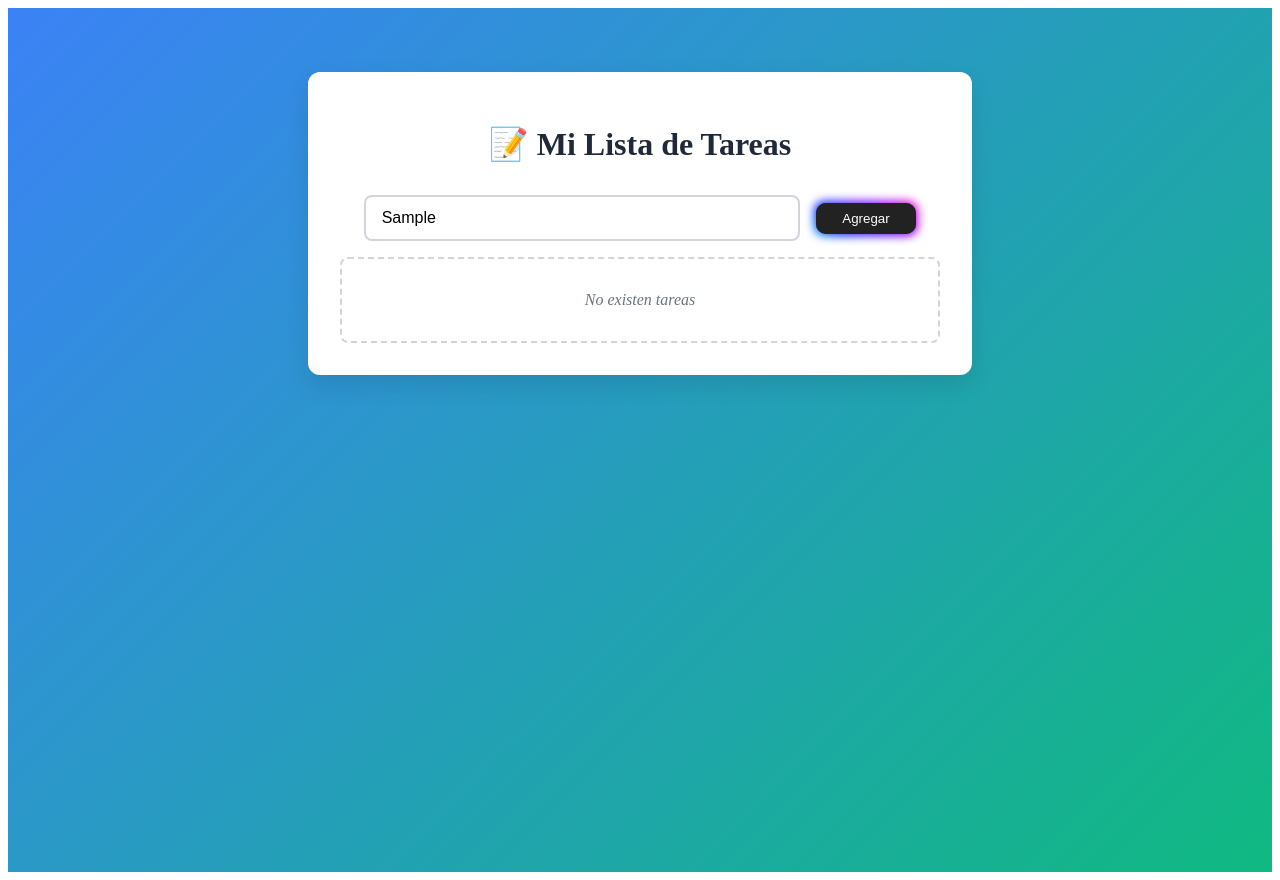
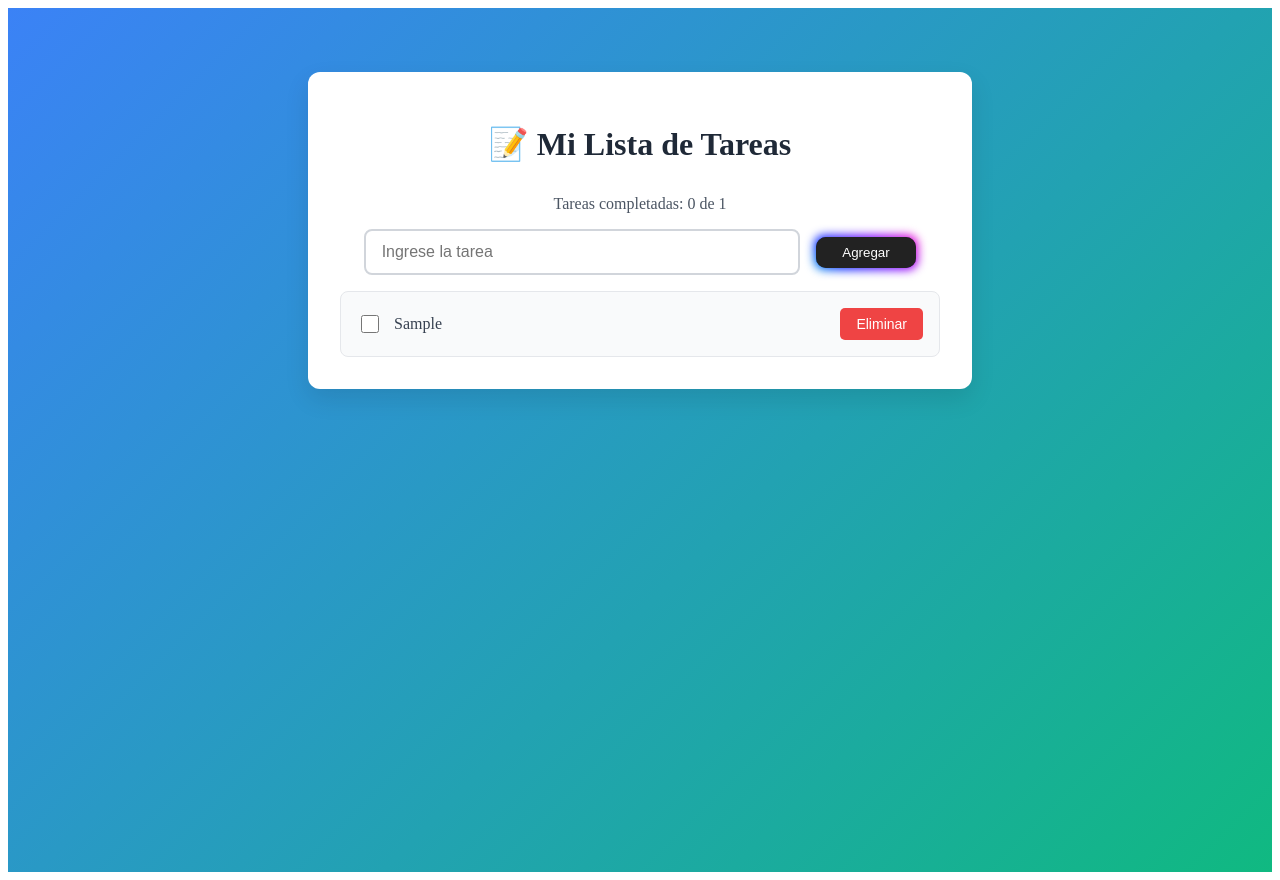
Before and after one commit to JeaustinCfwd/Todo-list-React, a React (Vite) app in the folder todo-list/: page / in a window 1280 px wide. Both pictures are taken after typing "Sample" into the empty fields and a click on the button "Agregar". Built offline with nearby package versions, Linux system fonts and the light colour scheme.

Commit message:
cambios en los jsx

```diff
--- a/todo-list/src/components/InputTarea.jsx
+++ b/todo-list/src/components/InputTarea.jsx
@@ -1,12 +1,43 @@
-import React from 'react'
+import React, { useState } from 'react'
 
-const InputTarea = () => {
+const InputTarea = ({ onAddTask, showAlert }) => {
+  const [input, setInput] = useState("");
+
+  const addTodo = () => {
+    if (input.trim() !== "") {
+      const newTask = {
+        id: Date.now(),
+        text: input,
+        completed: false
+      };
+      onAddTask(newTask);
+      setInput("");
+    } else {
+      showAlert("Por favor ingresa una tarea válida");
+    }
+  };
+
+  const handleKeyPress = (e) => {
+    if (e.key === 'Enter') {
+      addTodo();
+    }
+  };
+
   return (
     <div className='form-group'>
-      <input className='input-form' type="text" placeholder='Ingrese la tarea'/>
-      <button className='button-form'>Agregar</button>
+      <input
+        value={input}
+        onChange={e => setInput(e.target.value)}
+        onKeyPress={handleKeyPress}
+        className='input-form'
+        type="text"
+        placeholder='Ingrese la tarea'
+      />
+      <button onClick={addTodo} className='button-form'>
+        Agregar
+      </button>
     </div>
-  )
+  );
 }
 
 export default InputTarea
--- a/todo-list/src/components/Tarea.jsx
+++ b/todo-list/src/components/Tarea.jsx
@@ -1,13 +1,27 @@
 import React from 'react'
 
-const Tarea = () => {
+const Tarea = ({ task, onToggleComplete, onDeleteTask }) => {
   return (
-    <div>
-     <h3>nombre tarea</h3>
-     <p>Descripcion</p>
-     <span>08-09 --- 11:30</span>
+    <div className={`list-item ${task.completed ? 'completed' : ''}`}>
+      <div className="task-content">
+        <input
+          className='list2'
+          type="checkbox"
+          checked={task.completed}
+          onChange={() => onToggleComplete(task.id)}
+        />
+        <span className={`task-text ${task.completed ? 'completed-text' : ''}`}>
+          {task.text}
+        </span>
+      </div>
+      <button
+        onClick={() => onDeleteTask(task.id)}
+        className='button-delete'
+      >
+        Eliminar
+      </button>
     </div>
-  )
+  );
 }
 
 export default Tarea
--- a/todo-list/src/styles/TodoApp.css
+++ b/todo-list/src/styles/TodoApp.css
@@ -60,8 +60,13 @@
   font-size: 1rem;
   border: 2px solid #d1d5db;
   border-radius: 8px;
+  outline: none;
+  transition: border-color 0.2s;
 }
 
+.input-form:focus {
+  border-color: #3b82f6;
+}
 
 .button-form {
   padding: 0.6em 2em;
@@ -130,12 +135,80 @@
   border-radius: 10px;
 }
 
-
 .form-group {
   display: flex;
   justify-content: center;
   align-items: center;
-  gap: 1rem; /* separa el input del botón */
-  flex-wrap: wrap; /* para que se acomoden bien en pantallas pequeñas */
+  gap: 1rem;
+  flex-wrap: wrap;
   margin-bottom: 1rem;
 }
+
+.todo-list {
+  display: flex;
+  flex-direction: column;
+  gap: 0.5rem;
+  margin-top: 1rem;
+}
+
+.list-item {
+  display: flex;
+  justify-content: space-between;
+  align-items: center;
+  padding: 1rem;
+  border-radius: 8px;
+  background: #f9fafb;
+  border: 1px solid #e5e7eb;
+  transition: all 0.2s;
+}
+
+.list-item:hover {
+  box-shadow: 0 2px 8px rgba(0, 0, 0, 0.1);
+}
+
+.list-item.completed {
+  background-color: #f0f9f0;
+  border-color: #10b981;
+}
+
+.task-content {
+  display: flex;
+  align-items: center;
+  gap: 0.75rem;
+  flex-grow: 1;
+}
+
+.list2 {
+  width: 18px;
+  height: 18px;
+  cursor: pointer;
+  accent-color: #10b981;
+}
+
+.task-text {
+  color: #374151;
+  font-size: 1rem;
+  word-break: break-word;
+  flex-grow: 1;
+}
+
+.completed-text {
+  text-decoration: line-through;
+  color: #6b7280;
+}
+
+.button-delete {
+  margin-left: 10px;
+  border: none;
+  padding: 0.5rem 1rem;
+  border-radius: 5px;
+  background-color: #ef4444;
+  color: white;
+  cursor: pointer;
+  font-size: 0.875rem;
+  transition: background-color 0.2s;
+}
+
+.button-delete:hover {
+  background-color: #dc2626;
+}
```
